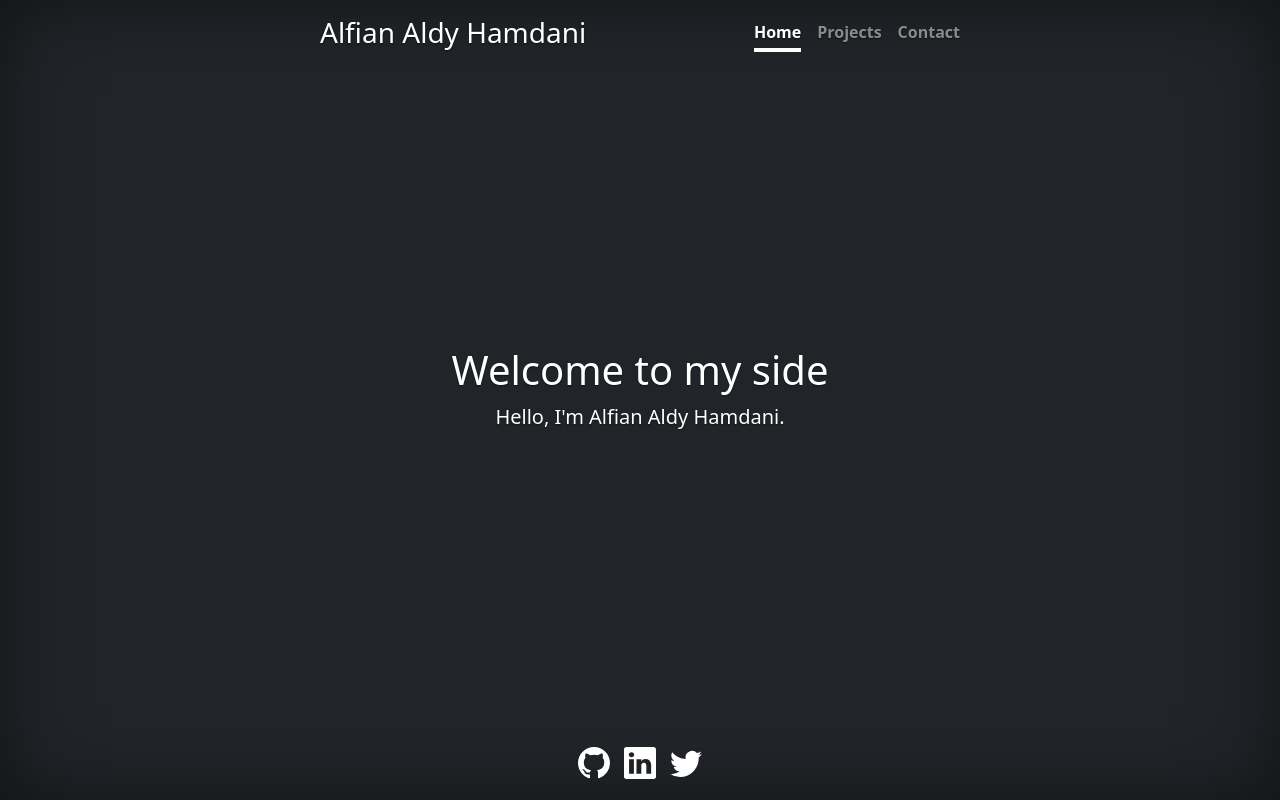
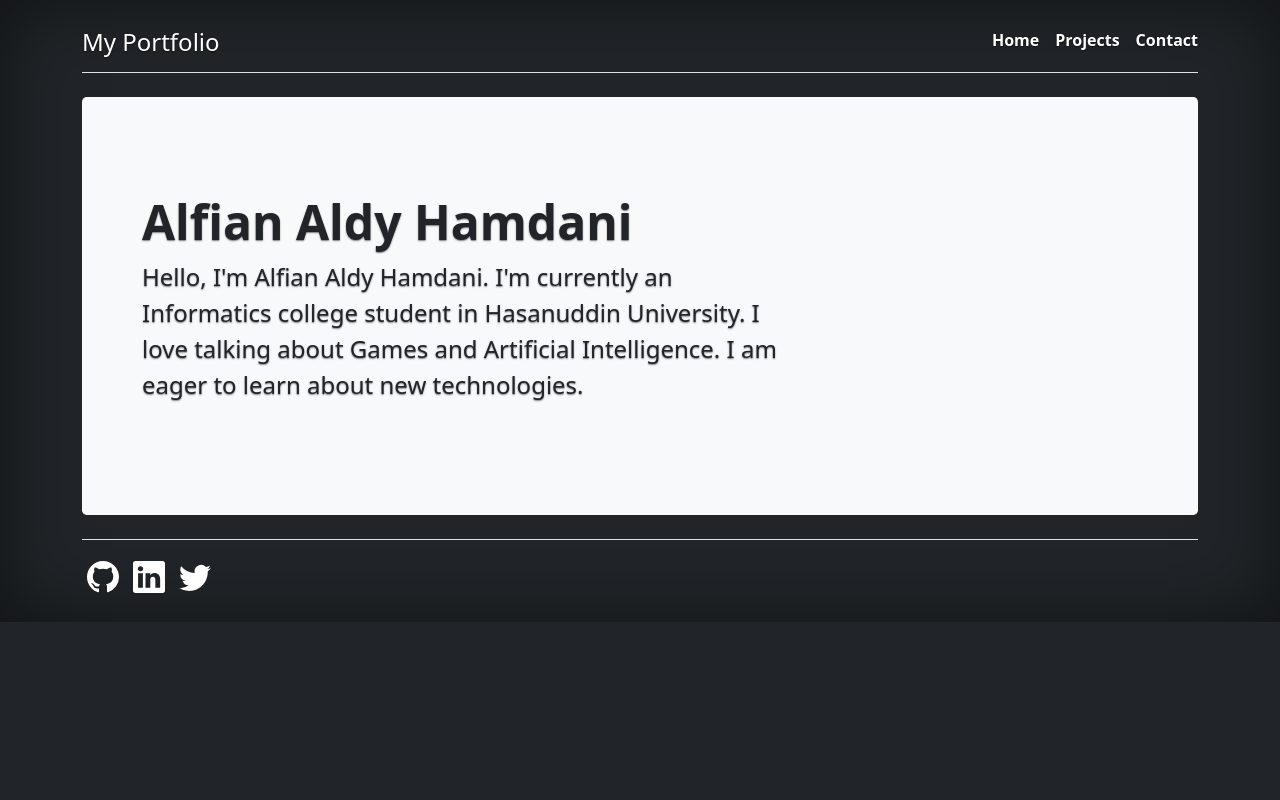
Before and after one commit to alfianAH/alfianAH.github.io, a plain HTML site: page index.html in a window 1280 px wide. Drawn offline with Linux system fonts and the light colour scheme.

Commit message:
Change style to jumbotron and add professional summary

```diff
--- a/cover.css
+++ b/cover.css
@@ -33,14 +33,15 @@ body {
 .nav-masthead .nav-link {
   padding: .25rem 0;
   font-weight: 700;
-  color: rgba(255, 255, 255, .5);
+  color: rgba(255, 255, 255, 1);
   background-color: transparent;
   border-bottom: .25rem solid transparent;
 }
 
 .nav-masthead .nav-link:hover,
 .nav-masthead .nav-link:focus {
-  border-bottom-color: rgba(255, 255, 255, .25);
+  color: rgba(255, 255, 255, .75);
+  border-bottom-color: rgba(255, 255, 255, .75);
 }
 
 .nav-masthead .nav-link + .nav-link {
--- a/index.html
+++ b/index.html
@@ -5,7 +5,7 @@
     <meta name="viewport" content="width=device-width, initial-scale=1">
     <title>Alfian Aldy Hamdani's Portfolio</title>
 
-    <link rel="canonical" href="https://getbootstrap.com/docs/5.0/examples/cover/">
+    <link rel="canonical" href="https://getbootstrap.com/docs/5.0/examples/jumbotron/">
 
     <!-- Bootstrap core CSS -->
     <link href="assets/dist/css/bootstrap.min.css" rel="stylesheet">
@@ -31,26 +31,48 @@
     <link href="cover.css" rel="stylesheet">
 </head>
 
-<body class="d-flex h-100 text-center text-white bg-dark">
+<body class="bg-dark">
+    <main>
+        <div class="container py-4">
+            <header class="pb-5 mb-4 border-bottom">
+                <a href="/" class="d-flex align-items-center text-white text-decoration-none float-md-start">
+                    <span class="fs-4">My Portfolio</span>
+                </a>
 
-    <div class="cover-container d-flex w-100 h-100 p-3 mx-auto flex-column">
-        <header class="mb-auto">
-            <div>
-                <h3 class="float-md-start mb-0">Alfian Aldy Hamdani</h3>
                 <nav class="nav nav-masthead justify-content-center float-md-end">
-                    <a class="nav-link active" aria-current="page" href="#">Home</a>
+                    <a class="nav-link" aria-current="page" href="/">Home</a>
                     <a class="nav-link" href="#">Projects</a>
                     <a class="nav-link" href="#">Contact</a>
                 </nav>
-            </div>
+
             </header>
 
-        <main class="px-3">
-            <h1>Welcome to my side</h1>
-            <p class="lead">Hello, I'm Alfian Aldy Hamdani. </p>
-        </main>
+            <div class="p-5 mb-4 bg-light rounded-3">
+                <div class="container-fluid py-5">
+                    <h1 class="display-5 fw-bold">Alfian Aldy Hamdani</h1>
+                    <p class="col-md-8 fs-4">Hello, I'm Alfian Aldy Hamdani. I'm currently an Informatics college student in Hasanuddin University. I love talking about Games and Artificial Intelligence. I am eager to learn about new technologies.</p>
+                </div>
+            </div>
 
-        <footer class="mt-auto text-white-50">
+            <!-- <div class="row align-items-md-stretch">
+                <div class="col-md-6">
+                    <div class="h-100 p-5 text-white bg-dark rounded-3">
+                        <h2>Change the background</h2>
+                        <p>Swap the background-color utility and add a `.text-*` color utility to mix up the jumbotron look. Then, mix and match with additional component themes and more.</p>
+                        <button class="btn btn-outline-light" type="button">Example button</button>
+                    </div>
+                </div>
+
+                <div class="col-md-6">
+                    <div class="h-100 p-5 bg-light border rounded-3">
+                        <h2>Add borders</h2>
+                        <p>Or, keep it light and add a border for some added definition to the boundaries of your content. Be sure to look under the hood at the source HTML here as we've adjusted the alignment and sizing of both column's content for equal-height.</p>
+                        <button class="btn btn-outline-secondary" type="button">Example button</button>
+                    </div>
+                </div>
+            </div> -->
+
+            <footer class="pt-3 mt-4 text-muted border-top">
                 <!-- Github -->
                 <a href="https://github.com/alfianAH" class="icon-block">
                     <svg xmlns="http://www.w3.org/2000/svg" width="32" height="32" fill="currentColor" class="bi bi-github" viewBox="0 0 16 16">
@@ -73,6 +95,7 @@
                 </a>
             </footer>
         </div>
+    </main>
 
 </body>
 </html>
```
Lines whose indentation alone changed are shown as unchanged.
